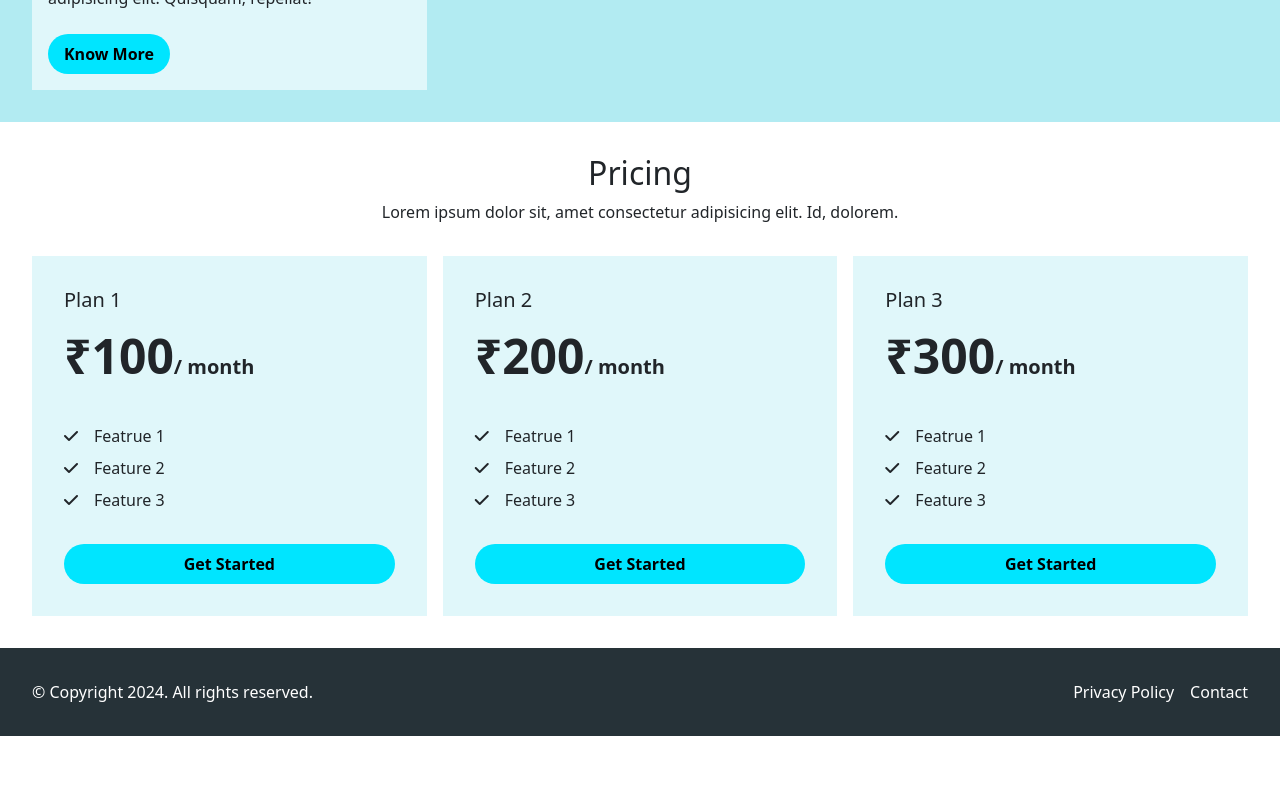
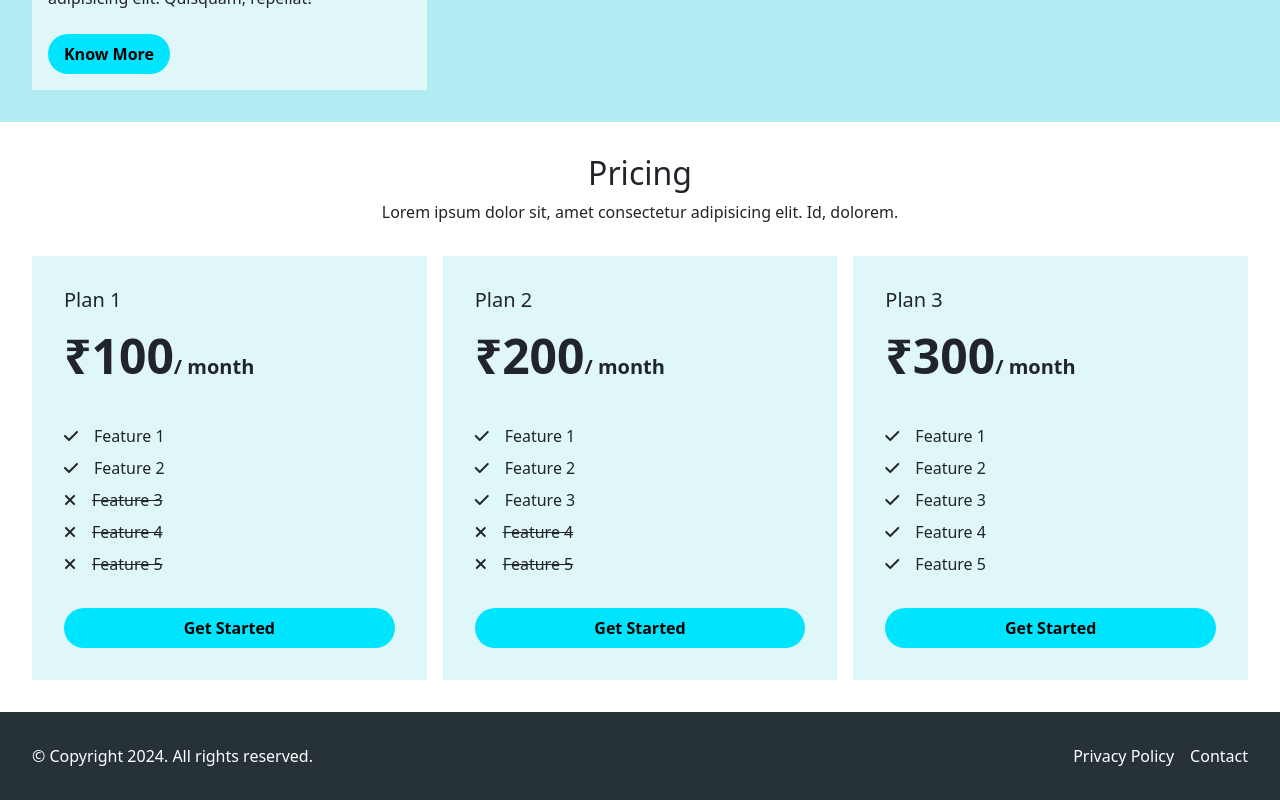
Before and after one commit to manikant-codes/react-course-files-final, a React (Create React App) app: page / in a window 1280 px wide. Shown: the part 1868-2668 px from the top of the page. Before the commit the page ends 2604 px from the top, so only its background shows below. Built offline with nearby package versions, Linux system fonts and the light colour scheme.

Commit message:
pricing card feature list item

```diff
--- /dev/null
+++ b/src/components/home/pricingRow/FeatureListItem.jsx
@@ -0,0 +1,22 @@
+import React from "react";
+
+function FeatureListItem(props) {
+  return (
+    <>
+      {props.isIncluded ? (
+        <li>
+          <i className="fa-solid fa-check"></i> {props.feature}
+        </li>
+      ) : (
+        <li>
+          <i className="fa-solid fa-xmark"></i>{" "}
+          <span style={{ textDecoration: "line-through" }}>
+            {props.feature}
+          </span>
+        </li>
+      )}
+    </>
+  );
+}
+
+export default FeatureListItem;
--- a/src/components/home/pricingRow/PricingCard.jsx
+++ b/src/components/home/pricingRow/PricingCard.jsx
@@ -1,7 +1,9 @@
 import React from "react";
 import styles from "../../../styles/home/pricingRow.module.css";
+import FeatureListItem from "./FeatureListItem";
 
 function PricingCard(props) {
+  console.log("props", props);
   return (
     <div className={styles.pricingCardContainer}>
       <div className={styles.priceContainer}>
@@ -15,9 +17,11 @@ function PricingCard(props) {
       <ul className={styles.featuresList}>
         {props.features.map(function (value, index) {
           return (
-            <li key={index}>
-              <i className="fa-solid fa-check"></i> {value}
-            </li>
+            <FeatureListItem
+              key={index}
+              feature={value.feature}
+              isIncluded={value.isIncluded}
+            />
           );
         })}
         {/* <li>
--- a/src/components/home/pricingRow/PricingRow.jsx
+++ b/src/components/home/pricingRow/PricingRow.jsx
@@ -2,23 +2,43 @@ import React from "react";
 import Title from "../../common/Title";
 import PricingCard from "./PricingCard";
 import styles from "../../../styles/home/pricingRow.module.css";
+
+const arr = ["feature 1", "feature 2", "feature 3", "feature 4"];
 
 function PricingRow() {
   const components = [
     <PricingCard
       title="Plan 1"
       price="100"
-      features={["Featrue 1", "Feature 2", "Feature 3"]}
+      features={[
+        { feature: "Feature 1", isIncluded: true },
+        { feature: "Feature 2", isIncluded: true },
+        { feature: "Feature 3", isIncluded: false },
+        { feature: "Feature 4", isIncluded: false },
+        { feature: "Feature 5", isIncluded: false },
+      ]}
     />,
     <PricingCard
       title="Plan 2"
       price="200"
-      features={["Featrue 1", "Feature 2", "Feature 3"]}
+      features={[
+        { feature: "Feature 1", isIncluded: true },
+        { feature: "Feature 2", isIncluded: true },
+        { feature: "Feature 3", isIncluded: true },
+        { feature: "Feature 4", isIncluded: false },
+        { feature: "Feature 5", isIncluded: false },
+      ]}
     />,
     <PricingCard
       title="Plan 3"
       price="300"
-      features={["Featrue 1", "Feature 2", "Feature 3"]}
+      features={[
+        { feature: "Feature 1", isIncluded: true },
+        { feature: "Feature 2", isIncluded: true },
+        { feature: "Feature 3", isIncluded: true },
+        { feature: "Feature 4", isIncluded: true },
+        { feature: "Feature 5", isIncluded: true },
+      ]}
     />,
   ];
   return (
```
